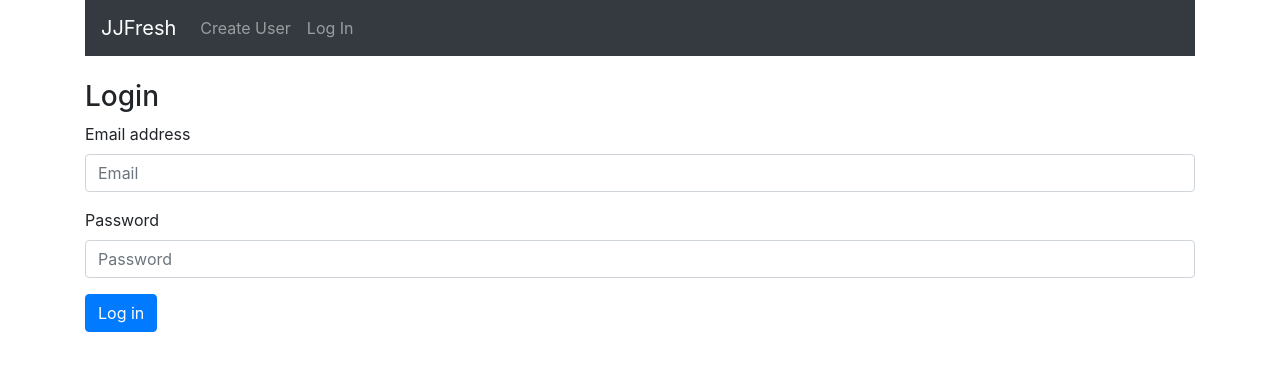
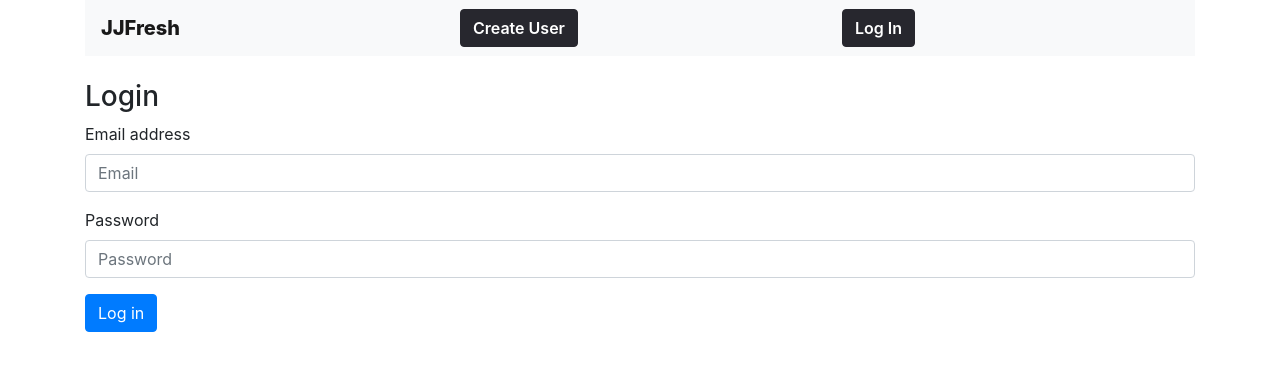
Before and after one commit to Abhisha1/Software-Processes-and-Management-Project, a React (Create React App) app in the folder client/: page /login in a window 1280 px wide. Shown: the top 370 px of the page. Built offline with nearby package versions, Linux system fonts and the light colour scheme.

Commit message:
redesign navbar

```diff
--- a/client/package.json
+++ b/client/package.json
@@ -18,7 +18,8 @@
     "react-datepicker": "^2.14.1",
     "react-dom": "^16.13.1",
     "react-router-dom": "^5.1.2",
-    "react-scripts": "3.4.1"
+    "react-scripts": "3.4.1",
+    "sass": "^1.26.5"
   },
   "scripts": {
     "start": "react-scripts start",
--- a/client/src/App.js
+++ b/client/src/App.js
@@ -2,7 +2,7 @@ import React from 'react';
 import { BrowserRouter as Router, Route } from "react-router-dom";
 import "bootstrap/dist/css/bootstrap.min.css";
 
-import Navbar from "./components/navbar";
+import Navbar from "./components/NavBar";
 import PrivateRoute from "./components/protectedRoutes";
 import CreateUser from "./components/createUser";
 import Order from "./components/order";
--- a/client/src/components/navbar.js
+++ b/client/src/components/NavBar/index.js
@@ -1,23 +1,24 @@
 import React, { useState, useEffect } from 'react';
 import { Link } from 'react-router-dom';
-import SignOut from './signout';
+import SignOut from '../signout';
+import './navbar.scss';
 
-const AuthNav = <ul className="navbar-nav mr-auto">
+const AuthNav = <ul className="navbar-nav nav-fill w-100">
     <li className="navbar-item">
-        <Link to="/edit" className="nav-link">Edit User</Link>
+        <a href="/edit" className="btn btn-outline-primary my-2 my-sm-0">Edit User</a>
     </li>
     <li className="navbar-item">
-        <Link to="/order" className="nav-link">Order</Link>
+        <a href="/order" className="btn btn-outline-primary my-2 my-sm-0">Order</a>
     </li>
     <SignOut></SignOut>
 </ul>
 
-const UnAuthNavBar = <ul className="navbar-nav mr-auto">
+const UnAuthNavBar = <ul className="navbar-nav nav-fill w-100">
     <li className="navbar-item">
-        <Link to="/user" className="nav-link">Create User</Link>
+    <a href="/user" className="btn btn-outline-primary my-2 my-sm-0">Create User</a>
     </li>
     <li className="navbar-item">
-        <Link to="/login" className="nav-link">Log In</Link>
+    <a href="/login" className="btn btn-outline-primary my-2 my-sm-0">Log In</a>
     </li>
 
 </ul>
@@ -46,7 +47,7 @@ function Navbar() {
     }, [])
 
     return (
-        <nav className="navbar navbar-dark bg-dark navbar-expand-lg">
+        <nav className="navbar navbar-expand-lg navbar-light bg-light">
             <Link to="/" className="navbar-brand">JJFresh</Link>
             <div className="collapse navbar-collapse">
                 {isLoading ? null :
--- /dev/null
+++ b/client/src/components/NavBar/navbar.scss
@@ -0,0 +1,26 @@
+.navbar-brand{
+    font-weight: 800;
+    color: rgb(39, 39, 46);
+}
+.btn-outline-primary{
+    color: white;
+    font-weight: 600;
+    text-emphasis-color: white;
+    background-color: rgb(39, 39, 46);
+    border-color: rgb(39, 39, 46);
+}
+
+.btn-outline-primary:hover, .btn-outline-primary:active{
+    color: rgb(39, 39, 46);
+    font-weight: 600;
+    text-emphasis-color: white;
+    background-color: white;
+    border-color: rgb(39, 39, 46);
+}
+
+
+
+
+ul{
+    justify-content: space-evenly;
+}
```
Also changed, not shown: 1 other file (tests, documents, lock files or other folders).
